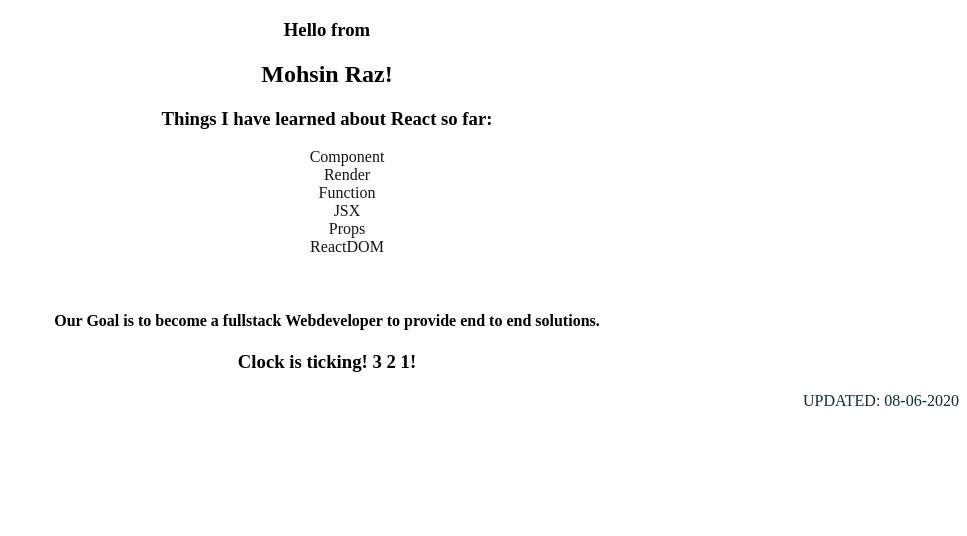
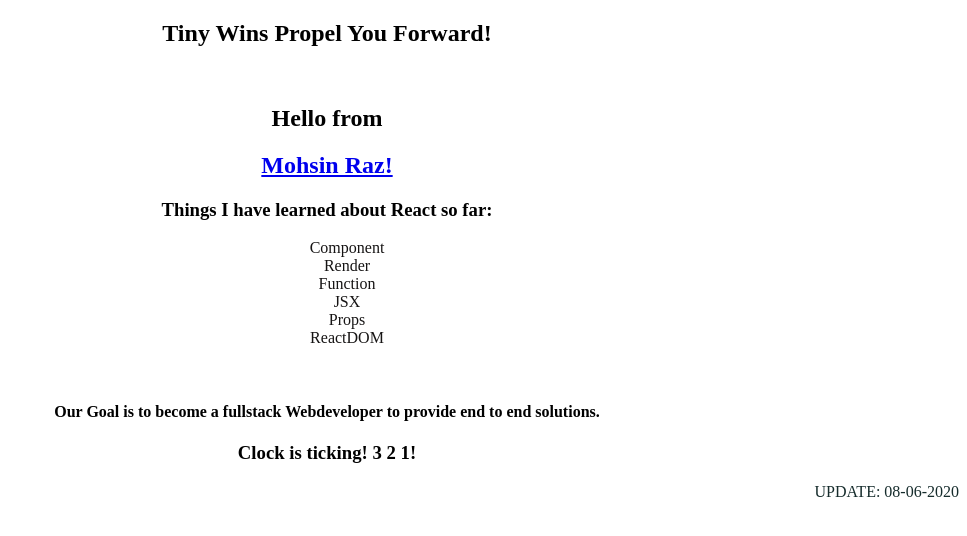
Before and after one commit to MohsinRaz3/my-app, a React (Create React App) app: page / in a window 1280 px wide. Shown: the top 536 px of the page, without its empty margins (313-1280 px from the left). Built offline with nearby package versions, Linux system fonts and the light colour scheme.

Commit message:
Added hyperlink

```diff
--- a/src/index.js
+++ b/src/index.js
@@ -3,9 +3,9 @@ import ReactDOM from 'react-dom';
 import './index.css';
 
 function Hi(){
-  return <div className='firstcss'><h3> Hello from </h3> <strong> <h2>Mohsin Raz! </h2> </strong>
+  return <div className='firstcss'>  <h2>Tiny Wins Propel You Forward!</h2><br/> <h2>Hello from </h2> <strong> <a href="https://twitter.com/MohsinRaz_"> <h2>Mohsin Raz! </h2></a> </strong>
+  <h3>Things I have learned about React so far:</h3>
 
-  <h3>Things I have learned about React so far:</h3>
   <center>
   <ul className="boom">
     <tr>Component</tr>
@@ -14,13 +14,14 @@ function Hi(){
     <tr>JSX</tr>
     <tr>Props</tr>
     <tr>ReactDOM</tr>
-  </ul> </center>
+  </ul>
+  </center>
 
 
 <br/>
 <h4> Our Goal is to become a fullstack Webdeveloper to provide end to end solutions. </h4>
 <h3>Clock is ticking! {2+1} {1+1} {1}!</h3>
-<p>UPDATED: 08-06-2020</p>
+<p>UPDATE: 08-06-2020</p>
   </div>;
 }
 
```
